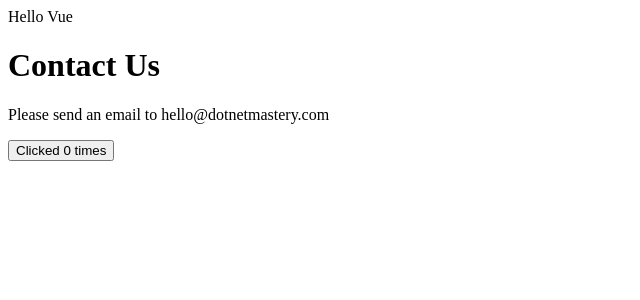
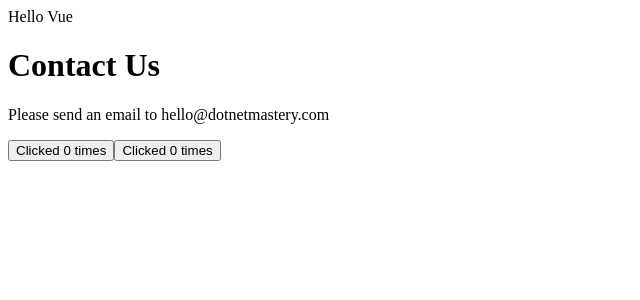
Before and after one commit to bhrugen/2-Vue-Components-Demo, a Vue app in the folder vue-components-demo/: page / in a window 1280 px wide. Shown: the top 300 px of the page, without its empty margins (0-640 px from the left). Built offline with nearby package versions, Linux system fonts and the light colour scheme.

Commit message:
Section 10 - local vs global components

```diff
--- a/vue-components-demo/src/App.vue
+++ b/vue-components-demo/src/App.vue
@@ -1,10 +1,13 @@
 <template>
   <div>{{ message }}</div>
   <contact-us></contact-us>
-  <button-counter></button-counter>
+  <!--local component-->
+  <ButtonCounter></ButtonCounter>
+  <ButtonCounter></ButtonCounter>
 </template>
 
 <script setup>
+import ButtonCounter from "./components/ButtonCounter.vue";
 const message = "Hello Vue";
 </script>
 
--- a/vue-components-demo/src/main.js
+++ b/vue-components-demo/src/main.js
@@ -1,9 +1,8 @@
 import { createApp } from "vue";
 import App from "./App.vue";
 import ContactUs from "./components/ContactUs.vue";
-import ButtonCounter from "./components/ButtonCounter.vue";
+
 const app = createApp(App);
-
+//global components
 app.component("contact-us", ContactUs);
-app.component("button-counter", ButtonCounter);
 app.mount("#app");
```
